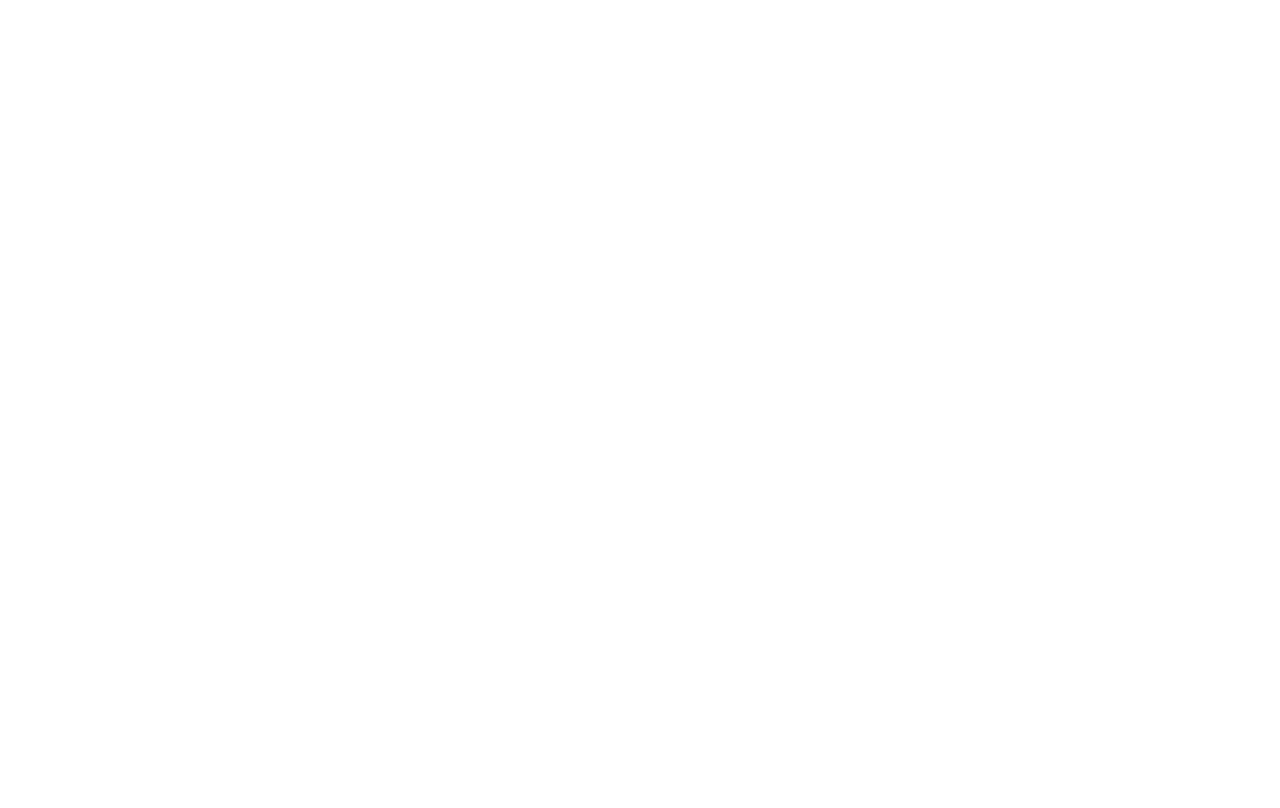
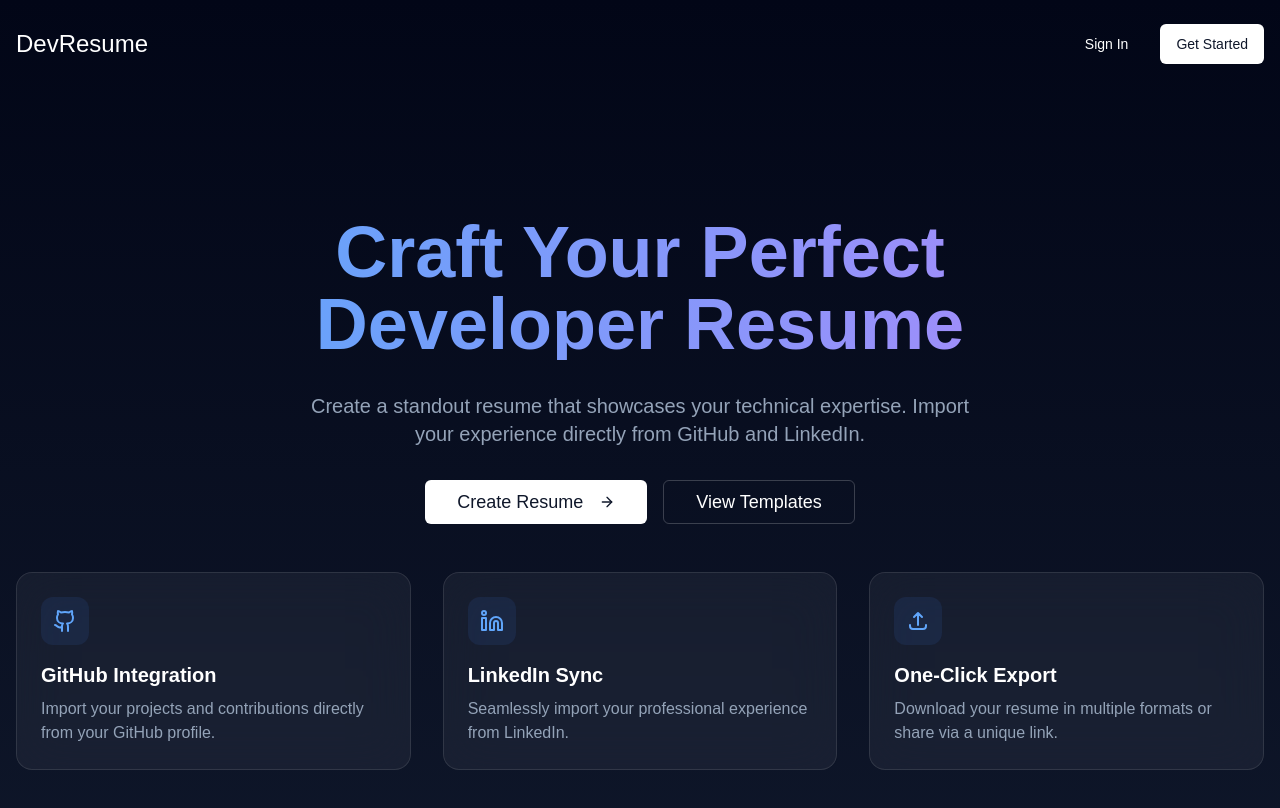
Before and after one commit to dominikperlak/devcv-builder, a Next.js app: page / in a window 1280 px wide. Shown: the top 808 px of the page. Built offline with nearby package versions, Linux system fonts and the light colour scheme.

Commit message:
feat:landing-page

```diff
--- a/app/(main)/page.tsx
+++ b/app/(main)/page.tsx
@@ -1,5 +1,104 @@
-const Homepage = () => {
-  return <div></div>;
+'use client';
+import { Button } from '../components/ui/button';
+import { useRouter } from 'next/navigation';
+import { Github, Linkedin, ArrowRight } from 'lucide-react';
+
+const Landing = () => {
+  const router = useRouter();
+
+  return (
+    <div className="min-h-screen bg-gradient-to-b from-slate-950 to-slate-900 text-white">
+      <div className="container mx-auto px-4">
+        <header className="py-6 flex items-center justify-between">
+          <h1 className="text-2xl font-medium">DevResume</h1>
+          <div className="flex gap-4">
+            <Button variant="ghost" className="text-white hover:text-/80">
+              Sign In
+            </Button>
+            <Button
+              onClick={() => router.push('/builder')}
+              className="bg-white text-slate-900 hover:bg-white/90"
+            >
+              Get Started
+            </Button>
+          </div>
+        </header>
+
+        <div className="py-24 md:py-32 space-y-12">
+          <div className="max-w-4xl mx-auto text-center space-y-8">
+            <h2 className="text-5xl md:text-7xl font-bold bg-clip-text text-transparent bg-gradient-to-r from-blue-400 to-violet-400">
+              Craft Your Perfect Developer Resume
+            </h2>
+            <p className="text-xl text-slate-400 max-w-2xl mx-auto">
+              Create a standout resume that showcases your technical expertise.
+              Import your experience directly from GitHub and LinkedIn.
+            </p>
+            <div className="flex flex-col sm:flex-row gap-4 justify-center">
+              <Button
+                size="lg"
+                onClick={() => router.push('/builder')}
+                className="bg-white text-slate-900 hover:bg-white/90 text-lg group"
+              >
+                Create Resume
+                <ArrowRight className="ml-2 group-hover:translate-x-1 transition-transform" />
+              </Button>
+              <Button
+                size="lg"
+                variant="outline"
+                className="border-white/20 text-white hover:bg-white/10 text-lg"
+                style={{ color: 'white' }}
+              >
+                View Templates
+              </Button>
+            </div>
+          </div>
+          <div className="grid md:grid-cols-3 gap-8 mt-16">
+            <div className="bg-white/5 backdrop-blur-xl rounded-2xl p-6 border border-white/10">
+              <div className="h-12 w-12 bg-blue-500/10 rounded-xl flex items-center justify-center mb-4">
+                <Github className="h-6 w-6 text-blue-400" />
+              </div>
+              <h3 className="text-xl font-semibold mb-2">GitHub Integration</h3>
+              <p className="text-slate-400">
+                Import your projects and contributions directly from your GitHub
+                profile.
+              </p>
+            </div>
+            <div className="bg-white/5 backdrop-blur-xl rounded-2xl p-6 border border-white/10">
+              <div className="h-12 w-12 bg-blue-500/10 rounded-xl flex items-center justify-center mb-4">
+                <Linkedin className="h-6 w-6 text-blue-400" />
+              </div>
+              <h3 className="text-xl font-semibold mb-2">LinkedIn Sync</h3>
+              <p className="text-slate-400">
+                Seamlessly import your professional experience from LinkedIn.
+              </p>
+            </div>
+            <div className="bg-white/5 backdrop-blur-xl rounded-2xl p-6 border border-white/10">
+              <div className="h-12 w-12 bg-blue-500/10 rounded-xl flex items-center justify-center mb-4">
+                <svg
+                  className="h-6 w-6 text-blue-400"
+                  fill="none"
+                  viewBox="0 0 24 24"
+                  stroke="currentColor"
+                >
+                  <path
+                    strokeLinecap="round"
+                    strokeLinejoin="round"
+                    strokeWidth={2}
+                    d="M4 16v1a3 3 0 003 3h10a3 3 0 003-3v-1m-4-8l-4-4m0 0L8 8m4-4v12"
+                  />
+                </svg>
+              </div>
+              <h3 className="text-xl font-semibold mb-2">One-Click Export</h3>
+              <p className="text-slate-400">
+                Download your resume in multiple formats or share via a unique
+                link.
+              </p>
+            </div>
+          </div>
+        </div>
+      </div>
+    </div>
+  );
 };
 
-export default Homepage;
+export default Landing;
--- a/app/builder/page.tsx
+++ b/app/builder/page.tsx
@@ -1,7 +1,7 @@
 'use client';
 import React from 'react';
 import dynamic from 'next/dynamic';
-const Builder = dynamic(() => import('../components/resumebuilder'), {
+const Builder = dynamic(() => import('../components/resume/resumebuilder'), {
   ssr: false,
 });
 
--- a/app/components/resumebuilder.tsx
+++ b/app/components/resume/resumebuilder.tsx
@@ -2,7 +2,7 @@
 import React, { useState } from 'react';
 import { ResumeForm } from './resumeform';
 import { ResumePreview } from './resumepreview';
-import { Button } from './ui/button';
+import { Button } from '../ui/button';
 import { useRouter } from 'next/navigation';
 
 const Builder = () => {
--- a/app/components/resumepreview.tsx
+++ b/app/components/resume/resumepreview.tsx
@@ -1,8 +1,8 @@
 'use client';
 import React from 'react';
-import { Button } from './ui/button';
+import { Button } from '../ui/button';
 import { Share2, Download, Linkedin, Mail, Github } from 'lucide-react';
-import { generatePDF } from '../utilis/pdfUtilis';
+import { generatePDF } from '@/app/utilis/pdfUtilis';
 import { useToast } from '@/hooks/use-toast';
 
 export const ResumePreview = ({ formData }: { formData?: any }) => {
```
Also changed, not shown: app/components/resume/resumeform.tsx (renamed from app/components/resumeform.tsx, +5 -5 lines).
